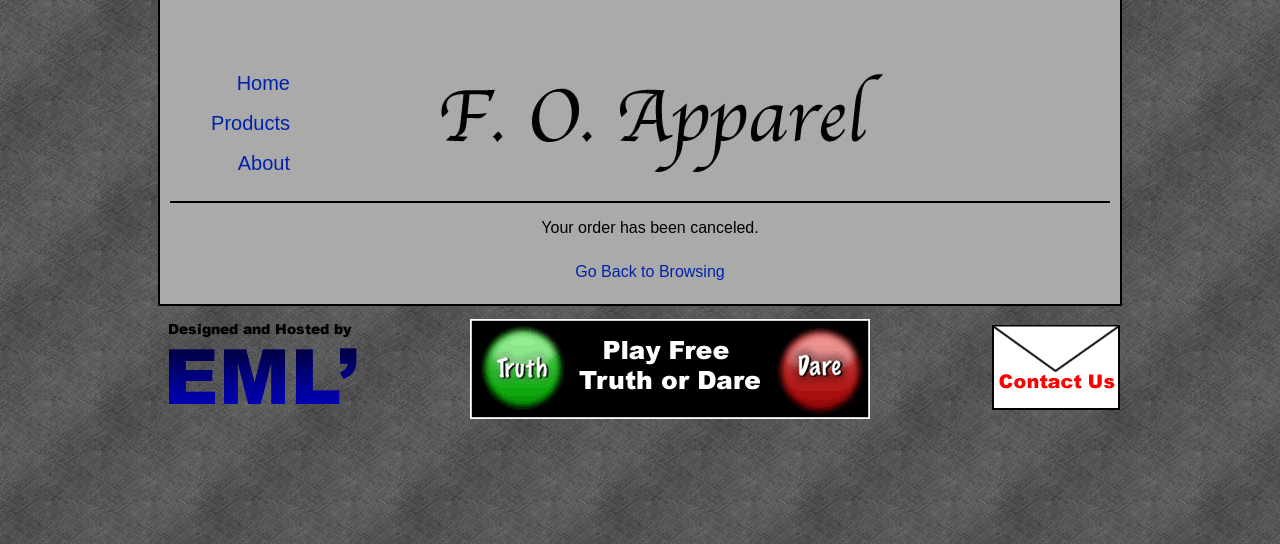
After one commit to emlprime/foa, a Django app: template templates/cancel.html in a window 1280 px wide. The commit adds this page. Shown: the top 544 px of the page. Run offline with Django 3.2, Linux system fonts and the light colour scheme; the template is opened without the code that fills it, so the values that code supplies are empty.

Commit message:
added templates for confirming or cancelling orders; added meta tag to confirm from google

```diff
--- a/templates/base.html
+++ b/templates/base.html
@@ -3,7 +3,7 @@
   <head>
     <title>F.O. Apparel</title>
     <meta http-equiv="Content-Type" content="text/html;charset=utf-8" />
-
+<meta name="google-site-verification" content="c-5Fa0kqeiaZn1ANz-pi-jS76jSfiKlX7zni8dEUKzg" />
     <!-- 960 css -->
     <link rel="stylesheet" type="text/css" href="/site_media/stylesheets/reset.css" />
     <link rel="stylesheet" type="text/css" href="/site_media/stylesheets/text.css" />
--- /dev/null
+++ b/templates/cancel.html
@@ -0,0 +1,8 @@
+{% extends "base.html" %}
+
+{% block content %}
+<div class="grid_6 prefix_3">
+<p>Your order has been canceled.</p>
+<a href="/products/"><p>Go Back to Browsing</p></a>
+</div>
+{% endblock %}
--- a/urls.py
+++ b/urls.py
@@ -18,6 +18,8 @@ urlpatterns = patterns('',
 urlpatterns += patterns('django.views.generic.simple',
     (r'^$', 'direct_to_template', {'template':'index.html'}, "index"),
     (r'^about/$', 'direct_to_template', {'template':'about.html'}, "about"),
+    (r'^products/cancel/$', 'direct_to_template', {'template':'cancel.html'}, "about"),
+    (r'^products/thanks/$', 'direct_to_template', {'template':'thanks.html'}, "about"),
 
     # Uncomment the admin/doc line below and add 'django.contrib.admindocs'
     # to INSTALLED_APPS to enable admin documentation:
```
Also changed, not shown: templates/thanks.html (added, +9 -0 lines).
